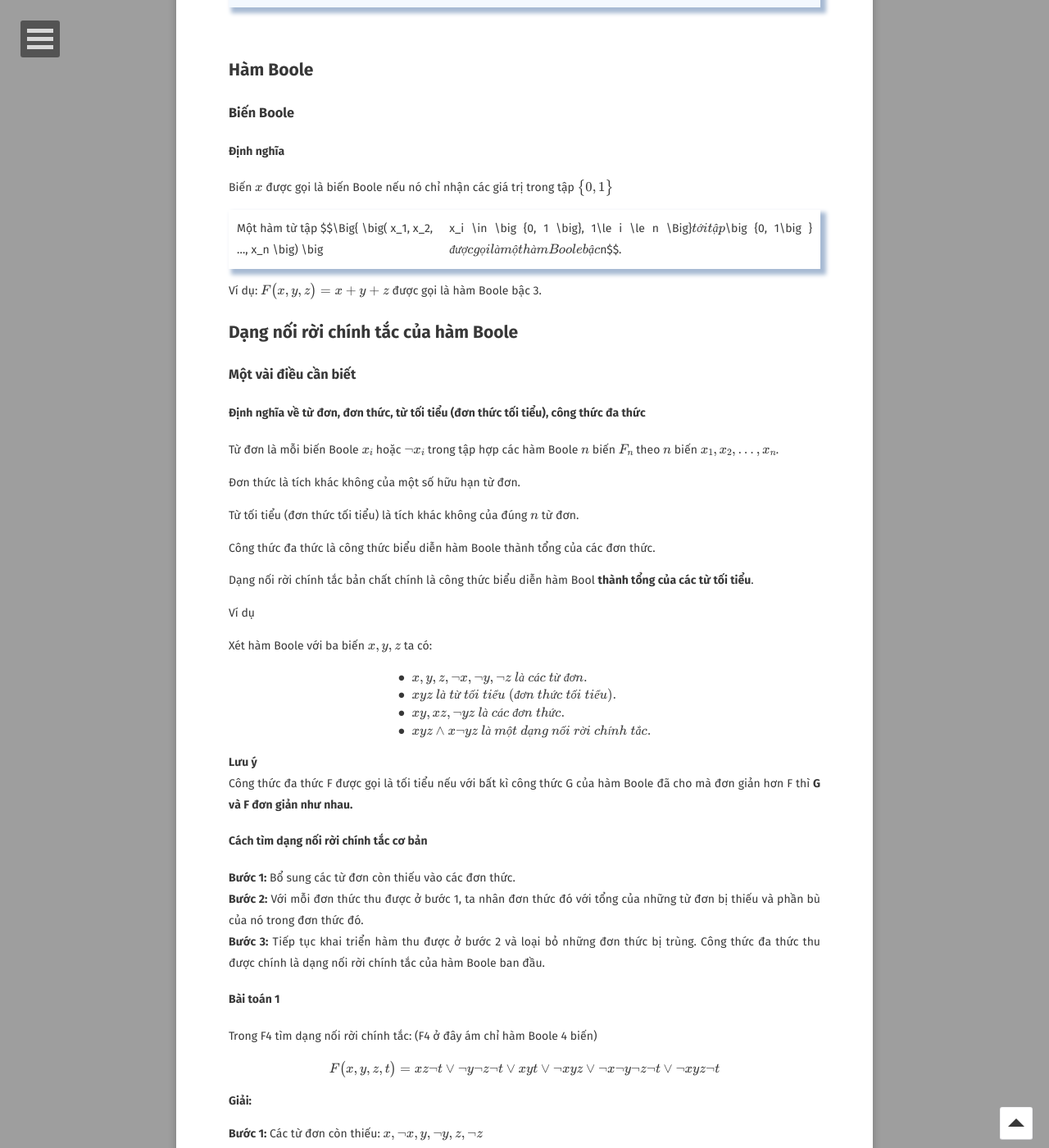
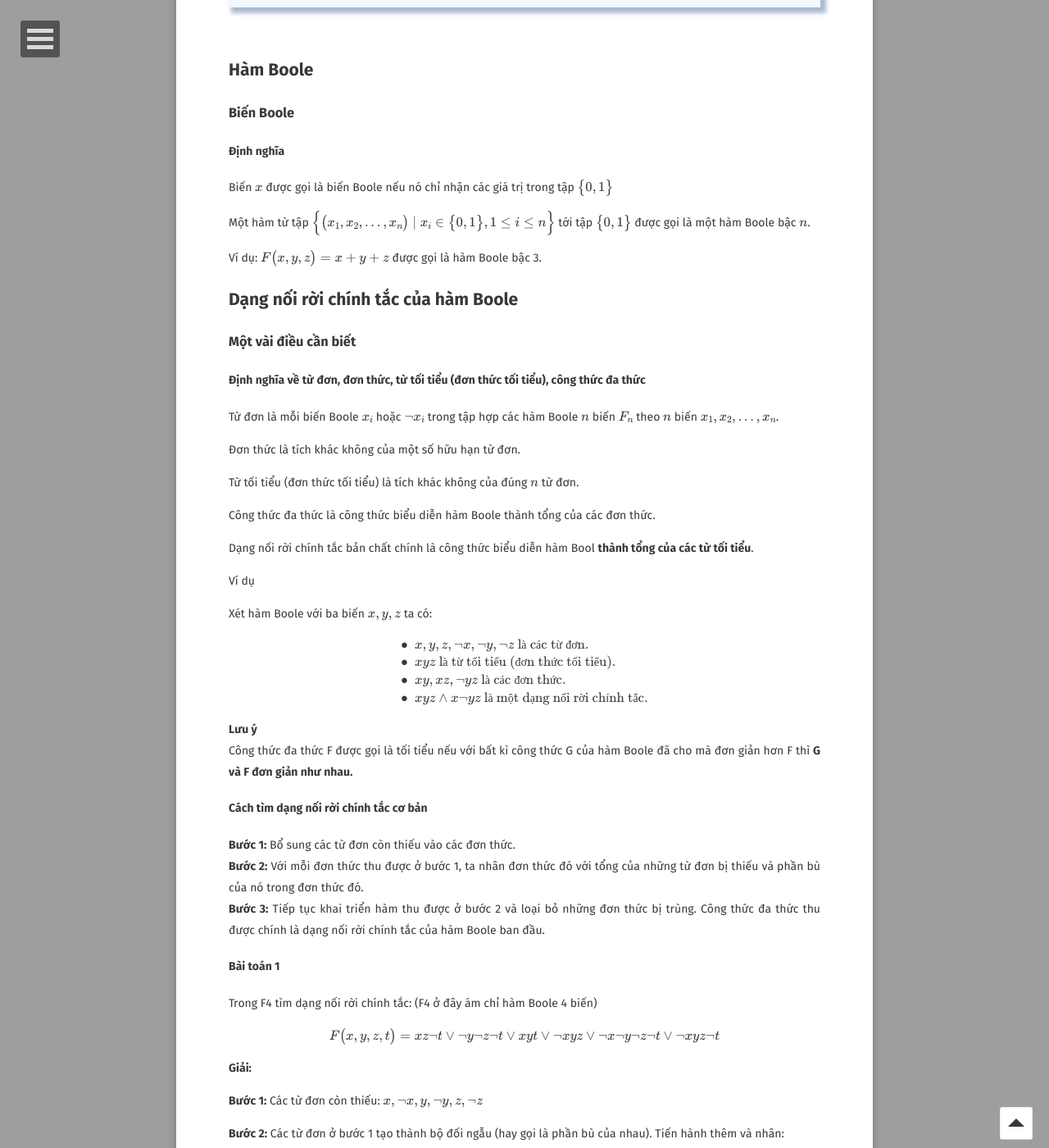
Before and after one commit to hieuhdh/deuteri, a Jekyll site: the page built from _posts/2021-10-15-[MATH]-Dai-so-Boole.md, in a window 1280 px wide and 1400 px high, scrolled down 1248 px. Shown: the whole window at 82% size. Built offline with Jekyll 4.4.1, drawn with Linux system fonts in a browser that asks for light colours; some web fonts are replaced; formulas are drawn with MathJax 3; comment, search, counter and statistics services are not loaded.

Commit message:
fix something

```diff
--- a/_posts/2021-10-15-[MATH]-Dai-so-Boole.md
+++ b/_posts/2021-10-15-[MATH]-Dai-so-Boole.md
@@ -57,7 +57,7 @@ Cho một đại số Boole $$\big(A, \wedge, \vee, \neg, 0, 1 \big)$$. Ta có b
 
 Biến $$x$$ được gọi là biến Boole nếu nó chỉ nhận các giá trị trong tập $$\big\{0, 1\big\}$$
 
-Một hàm từ tập $$\Big\{ \big( x_1, x_2, ..., x_n \big) \big| x_i \in \big \{0, 1 \big\}, 1\le i \le n \Big\}$$ tới tập $$\big \{0, 1\big \}$$ được gọi là một hàm Boole bậc $$n$$.
+Một hàm từ tập $$\Big\{ \big( x_1, x_2, ..., x_n \big) \mid x_i \in \big \{0, 1 \big\}, 1\le i \le n \Big\} $$ tới tập $$\big \{0, 1\big \}$$ được gọi là một hàm Boole bậc $$n$$.
 
 Ví dụ: $$F \big(x, y, z \big) = x + y + z $$ được gọi là hàm Boole bậc 3.
 
@@ -79,10 +79,10 @@ Dạng nối rời chính tắc bản chất chính là công thức biểu di
 Xét hàm Boole với ba biến $$x,y,z$$ ta có:
 
 $$ \begin{align*}
-    \bullet \ \ & x, y,z, \neg x, \neg y, \neg z \ là \ các \ từ \ đơn.\\
-    \bullet \ \ & xyz \ là \ từ \ tối \ tiểu \ (đơn \ thức\ tối\ tiểu). \\
-    \bullet \ \ & xy, xz, \neg yz \ là \ các\ đơn\ thức.  \\
-    \bullet \ \ & xyz \wedge x\neg yz \ là \ một \ dạng \ nối \ rời \ chính \ tắc.
+    \bullet \ \ & x, y,z, \neg x, \neg y, \neg z \text{ là các từ đơn.}\\
+    \bullet \ \ & xyz \text{ là từ tối tiểu (đơn thức tối tiểu).} \\
+    \bullet \ \ & xy, xz, \neg yz \text{ là các đơn thức.}  \\
+    \bullet \ \ & xyz \wedge x\neg yz \text{ là một dạng nối rời chính tắc.}
 \end{align*}$$
 
 <div id="luu-y"><strong>Lưu ý</strong></div>
```
